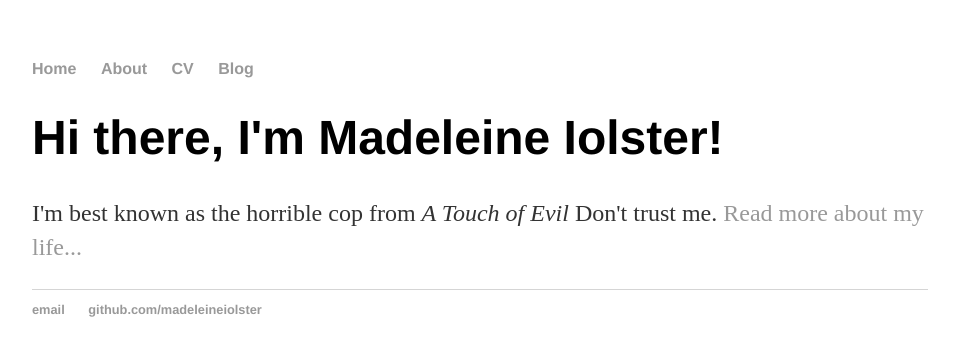
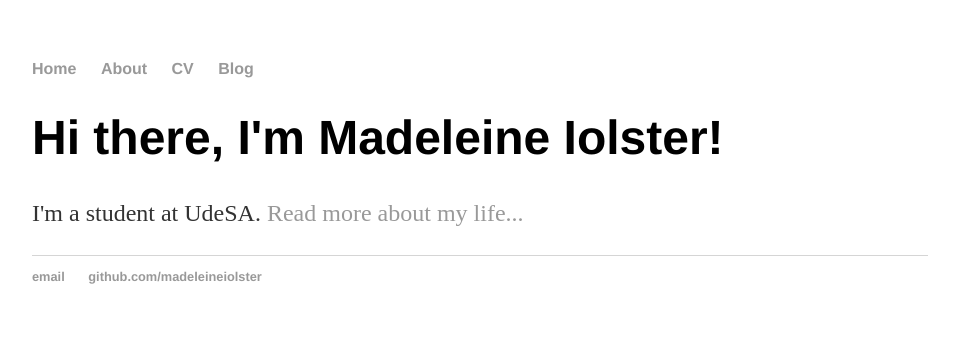
Before and after one commit to MadeleineIolster/Madeleine-Iolster.github.io, a Jekyll site: the page built from index.html, in a window 1280 px wide. Shown: the top 356 px of the page, without its empty margins (160-1119 px from the left). Built offline with Jekyll 4.4.1, drawn with Linux system fonts in a browser that asks for light colours.

Commit message:
Update index.html

```diff
--- a/index.html
+++ b/index.html
@@ -4,5 +4,5 @@ title: Madeleine Iolster
 ---
 <div class="blurb">
 	<h1>Hi there, I'm Madeleine Iolster!</h1>
-	<p>I'm best known as the horrible cop from <em>A Touch of Evil</em> Don't trust me. <a href="/about">Read more about my life...</a></p>
+	<p>I'm a student at UdeSA. <a href="/about">Read more about my life...</a></p>
 </div><!-- /.blurb -->
```
